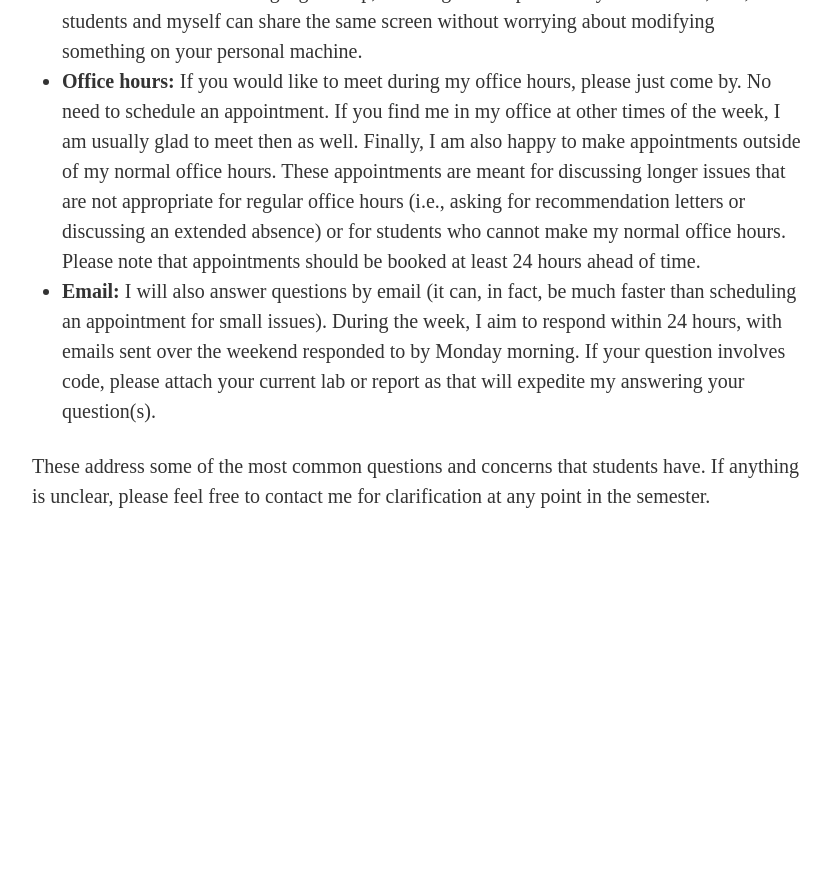
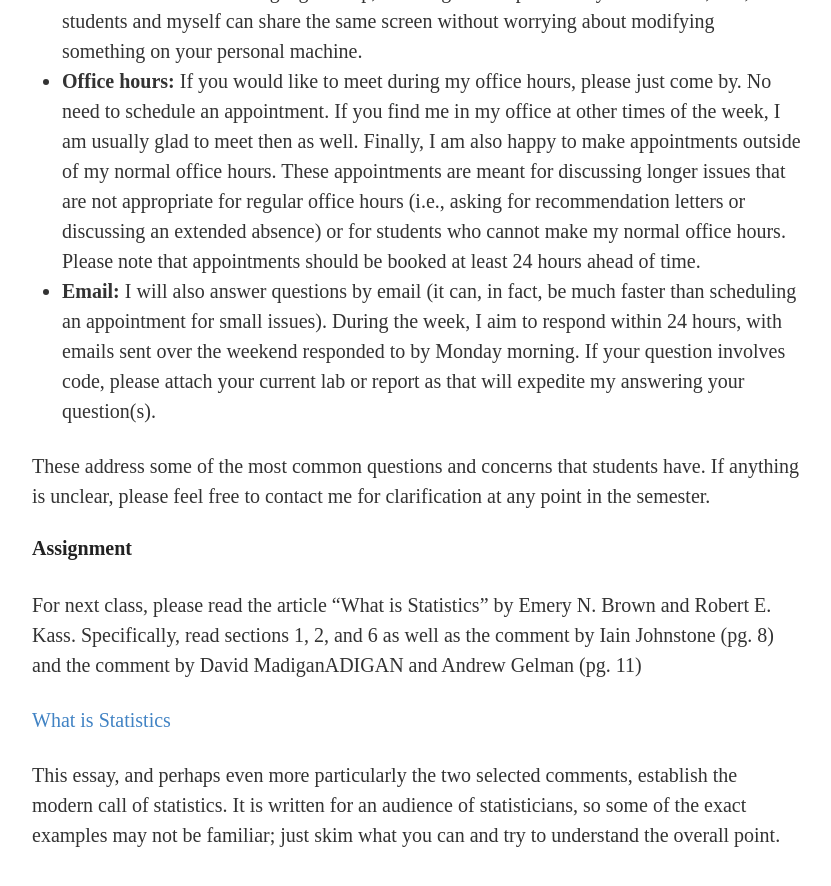
Before and after one commit to statsmaths/stat209, a Jekyll site: the page built from _notes/class01-introduction-stats.md, in a window 1280 px wide and 900 px high, scrolled down 5393 px. Shown: the top 886 px of the window, without its empty margins (223-1054 px from the left). Built offline with Jekyll 4.4.1, drawn with Linux system fonts in a browser that asks for light colours; before the commit the page ends 5954 px from its top, so only the background shows below that.

Commit message:
update all

```diff
--- a/_notes/class01-introduction-stats.md
+++ b/_notes/class01-introduction-stats.md
@@ -203,3 +203,18 @@ your current lab or report as that will expedite my answering your question(s).
 These address some of the most common questions and concerns that
 students have. If anything is unclear, please feel free to contact
 me for clarification at any point in the semester.
+
+### Assignment
+
+For next class, please read the article "What is Statistics"
+by Emery N. Brown and Robert E. Kass. Specifically, read sections
+1, 2, and 6 as well as the comment by Iain Johnstone (pg. 8)
+and the comment by David MadiganADIGAN and Andrew Gelman (pg. 11)
+
+[What is Statistics](../assets/pdf/what-is-statistics.pdf)
+
+This essay, and perhaps even more particularly the two selected
+comments, establish the modern call of statistics. It is written
+for an audience of statisticians, so some of the exact examples
+may not be familiar; just skim what you can and try to understand
+the overall point.
```
Also changed, not shown: _notes/class01-introduction-stats.Rmd (+15 -0 lines), _notes/class02-exporatory-data-analysis.Rmd (+10 -0 lines), _notes/class02-exporatory-data-analysis.md (+10 -0 lines), 3 other files.
